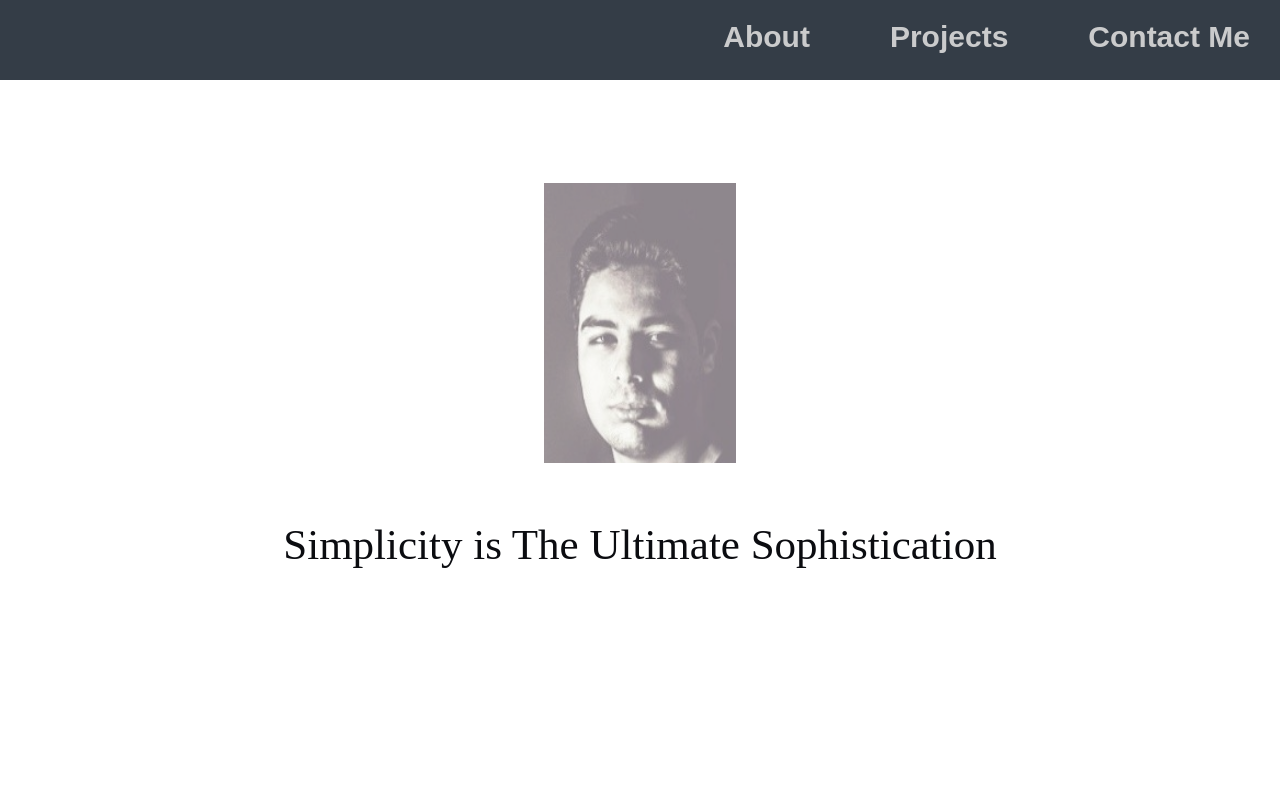
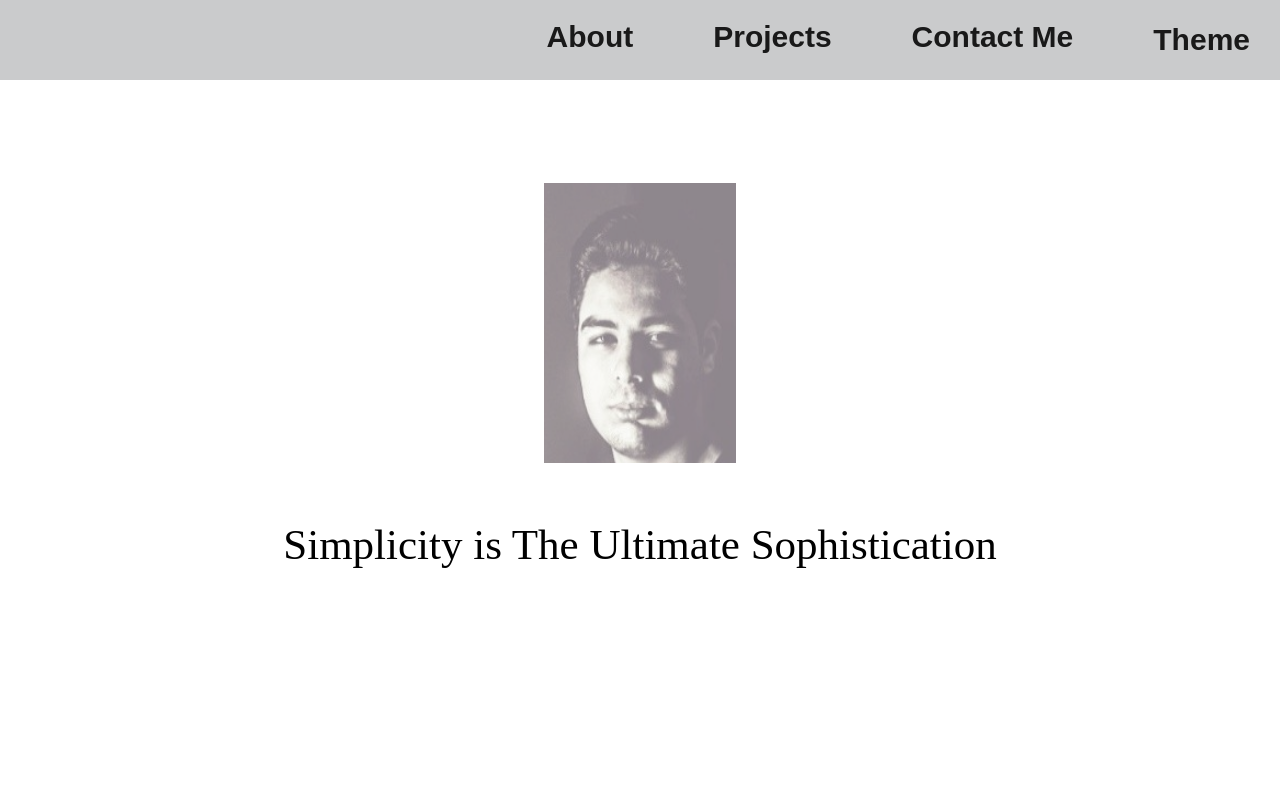
Before and after one commit to ShehabGamal/Personal-Portfolio, a React (Create React App) app: page / in a window 1280 px wide. Shown: the top 800 px of the page. Built offline with nearby package versions, Linux system fonts and the light colour scheme.

Commit message:
Preparation For The Theme Switching Process

```diff
--- a/src/Components/ContactMe/ContactMe.js
+++ b/src/Components/ContactMe/ContactMe.js
@@ -28,7 +28,7 @@ const ExternalLinks = styled.a`
   padding: 10px;
   margin-right: auto;
   margin-left: auto;
-  color: ${(props) => props.theme.mainColor};
+  color: ${(props) => props.theme.black};
   text-decoration: none;
   &:hover {
     color: ${(props) => props.theme.white};
--- a/src/Components/Nav bar/Nav.js
+++ b/src/Components/Nav bar/Nav.js
@@ -3,7 +3,7 @@ import styled from "styled-components";
 
 const BasicNavLink = styled.a`
   text-decoration: none;
-  color: ${(props) => props.theme.foreground};
+  color: ${(props) => props.theme.black};
   font-family: Montserrat, sans-serif;
   font-weight: bold;
   font-size: 30px;
@@ -16,23 +16,41 @@ const BasicNavLink = styled.a`
   padding: 10px;
 `;
 const BasicHeader = styled.header`
+  z-index: 9999;
+  opacity: 0.9;
+  justify-content: flex-end;
+  top: 0;
   display: flex;
+  background: ${(props) => props.theme.navbackground};
   position: fixed;
-  top: 0;
-  margin: 0 auto;
   height: 80px;
   width: 100%;
-  justify-content: flex-end;
-  background: ${(props) => props.theme.secondaryColor};
-  opacity: 0.9;
-  z-index: 9999;
+  margin: 0 auto;
 `;
+const ThemeButton = styled.button`
+  text-decoration: none;
+  color: ${(props) => props.theme.black};
+  font-family: Montserrat, sans-serif;
+  font-weight: bold;
+  background: none;
+  font-size: 30px;
+  &:hover {
+    background: ${(props) => props.theme.black};
+    border: 3px solid #45a29e;
+    color: ${(props) => props.theme.white};
+  }
+  margin: 10px 20px 10px 40px;
+  border: none;
+  padding: 10px;
+`;
+
 const Navbar = () => {
   return (
     <BasicHeader>
       <BasicNavLink href="#About">About</BasicNavLink>
       <BasicNavLink href="#Projects">Projects</BasicNavLink>
       <BasicNavLink href="#ContactMe">Contact Me</BasicNavLink>
+      <ThemeButton>Theme</ThemeButton>
     </BasicHeader>
   );
 };
--- a/src/Components/Theme/Theme.js
+++ b/src/Components/Theme/Theme.js
@@ -1,11 +1,13 @@
-const theme = {
-  secondaryColor: "#1F2833",
-  extraColor: "#45A29E",
-  mainColor: "#0B0C10",
-  foreground: "#C5C6C7",
-  background: "#66FCF1",
+export const basic = {
+  borderonhover: "#45A29E",
+  navbackground: "#C5C6C7",
   black: "#000",
   white: "#fff",
 };
-
-export default theme;
+export const luxury = {
+  fontcolor2: "#51923",
+  navbackground2: "#3554",
+  borderonhover2: "#6494",
+  subtleshadow2: "#fffbfe",
+  pagebackground2: "#634133",
+};
--- a/src/index.js
+++ b/src/index.js
@@ -3,11 +3,11 @@ import ReactDOM from "react-dom";
 import "./index.css";
 import App from "./App";
 import { ThemeProvider } from "styled-components";
-import Theme from "./Components/Theme/Theme.js";
+import { basic, luxury } from "./Components/Theme/Theme.js";
 
 ReactDOM.render(
   <React.StrictMode>
-    <ThemeProvider theme={Theme}>
+    <ThemeProvider theme={basic}>
       <App />
     </ThemeProvider>
   </React.StrictMode>,
```
Also changed, not shown: 1 other file (tests, documents, lock files or other folders).
